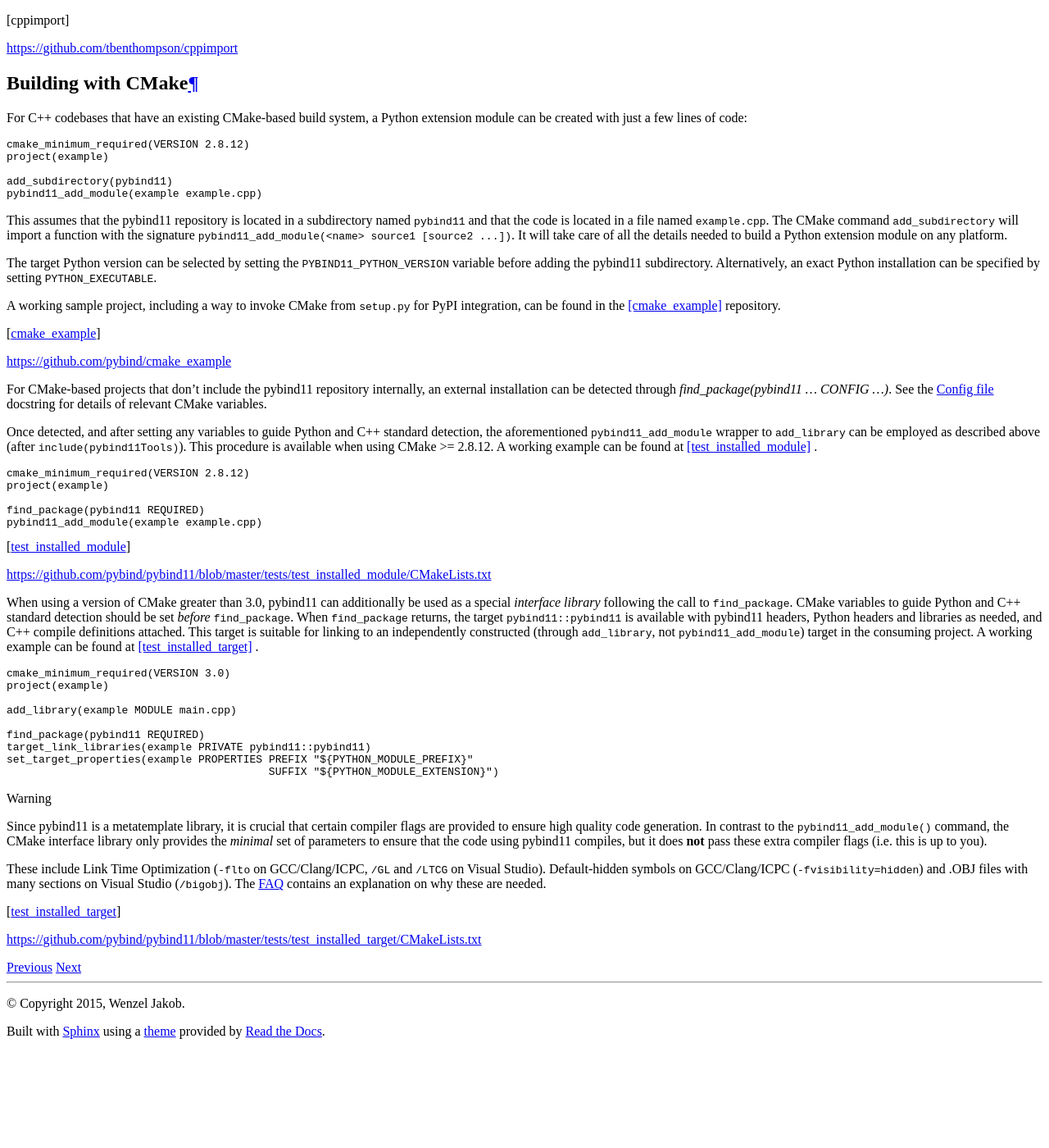
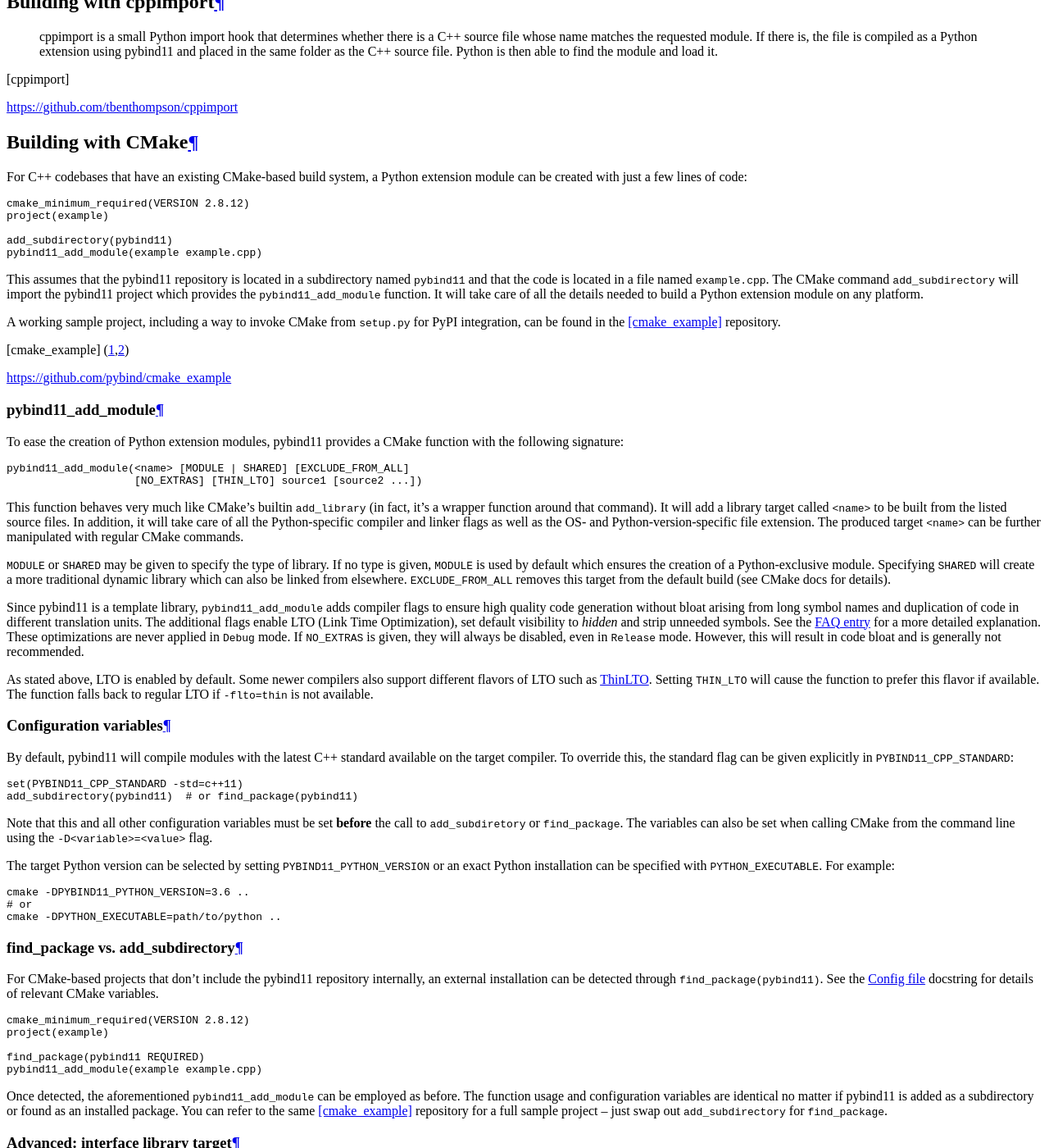
Before and after one commit to pybind/pybind11, a Sphinx documentation site: the page built from docs/compiling.rst, in a window 1280 px wide and 1400 px high, scrolled down 1009 px. Shown: the whole window at 82% size. Built offline with Sphinx 7.4.7 and the Read the Docs theme 2.0.0, drawn with Linux system fonts in a browser that asks for light colours; before the commit the page ends 2284 px from its top, so only the background shows below that; some of the changed text lies outside the part shown.

Commit message:
Add new options and docs for pybind11_add_module
See the documentation for a description of the options.

```diff
--- a/docs/compiling.rst
+++ b/docs/compiling.rst
@@ -39,30 +39,88 @@
 
 This assumes that the pybind11 repository is located in a subdirectory named
 :file:`pybind11` and that the code is located in a file named :file:`example.cpp`.
-The CMake command ``add_subdirectory`` will import a function with the signature
-``pybind11_add_module(<name> source1 [source2 ...])``. It will take care of all
-the details needed to build a Python extension module on any platform.
-
-The target Python version can be selected by setting the ``PYBIND11_PYTHON_VERSION``
-variable before adding the pybind11 subdirectory. Alternatively, an exact Python
-installation can be specified by setting ``PYTHON_EXECUTABLE``.
+The CMake command ``add_subdirectory`` will import the pybind11 project which
+provides the ``pybind11_add_module`` function. It will take care of all the
+details needed to build a Python extension module on any platform.
 
 A working sample project, including a way to invoke CMake from :file:`setup.py` for
 PyPI integration, can be found in the [cmake_example]_  repository.
 
 .. [cmake_example] https://github.com/pybind/cmake_example
 
-For CMake-based projects that don't include the pybind11
-repository internally, an external installation can be detected
-through `find_package(pybind11 ... CONFIG ...)`. See the `Config file
-<https://github.com/pybind/pybind11/blob/master/tools/pybind11Config.cmake.in>`_
-docstring for details of relevant CMake variables.
+pybind11_add_module
+-------------------
 
-Once detected, and after setting any variables to guide Python and
-C++ standard detection, the aforementioned ``pybind11_add_module``
-wrapper to ``add_library`` can be employed as described above (after
-``include(pybind11Tools)``). This procedure is available when using CMake
->= 2.8.12. A working example can be found at [test_installed_module]_ .
+To ease the creation of Python extension modules, pybind11 provides a CMake
+function with the following signature:
+
+.. code-block:: cmake
+
+    pybind11_add_module(<name> [MODULE | SHARED] [EXCLUDE_FROM_ALL]
+                        [NO_EXTRAS] [THIN_LTO] source1 [source2 ...])
+
+This function behaves very much like CMake's builtin ``add_library`` (in fact,
+it's a wrapper function around that command). It will add a library target
+called ``<name>`` to be built from the listed source files. In addition, it
+will take care of all the Python-specific compiler and linker flags as well
+as the OS- and Python-version-specific file extension. The produced target
+``<name>`` can be further manipulated with regular CMake commands.
+
+``MODULE`` or ``SHARED`` may be given to specify the type of library. If no
+type is given, ``MODULE`` is used by default which ensures the creation of a
+Python-exclusive module. Specifying ``SHARED`` will create a more traditional
+dynamic library which can also be linked from elsewhere. ``EXCLUDE_FROM_ALL``
+removes this target from the default build (see CMake docs for details).
+
+Since pybind11 is a template library, ``pybind11_add_module`` adds compiler
+flags to ensure high quality code generation without bloat arising from long
+symbol names and duplication of code in different translation units. The
+additional flags enable LTO (Link Time Optimization), set default visibility
+to *hidden* and strip unneeded symbols. See the :ref:`FAQ entry <faq:symhidden>`
+for a more detailed explanation. These optimizations are never applied in
+``Debug`` mode. If ``NO_EXTRAS`` is given, they will always be disabled, even
+in ``Release`` mode. However, this will result in code bloat and is generally
+not recommended.
+
+As stated above, LTO is enabled by default. Some newer compilers also support
+different flavors of LTO such as `ThinLTO`_. Setting ``THIN_LTO`` will cause
+the function to prefer this flavor if available. The function falls back to
+regular LTO if ``-flto=thin`` is not available.
+
+.. _ThinLTO: http://clang.llvm.org/docs/ThinLTO.html
+
+Configuration variables
+-----------------------
+
+By default, pybind11 will compile modules with the latest C++ standard
+available on the target compiler. To override this, the standard flag can
+be given explicitly in ``PYBIND11_CPP_STANDARD``:
+
+.. code-block:: cmake
+
+    set(PYBIND11_CPP_STANDARD -std=c++11)
+    add_subdirectory(pybind11)  # or find_package(pybind11)
+
+Note that this and all other configuration variables must be set **before** the
+call to ``add_subdiretory`` or ``find_package``. The variables can also be set
+when calling CMake from the command line using the ``-D<variable>=<value>`` flag.
+
+The target Python version can be selected by setting ``PYBIND11_PYTHON_VERSION``
+or an exact Python installation can be specified with ``PYTHON_EXECUTABLE``.
+For example:
+
+.. code-block:: bash
+
+    cmake -DPYBIND11_PYTHON_VERSION=3.6 ..
+    # or
+    cmake -DPYTHON_EXECUTABLE=path/to/python ..
+
+find_package vs. add_subdirectory
+---------------------------------
+
+For CMake-based projects that don't include the pybind11 repository internally,
+an external installation can be detected through ``find_package(pybind11)``.
+See the `Config file`_ docstring for details of relevant CMake variables.
 
 .. code-block:: cmake
 
@@ -72,27 +130,32 @@
     find_package(pybind11 REQUIRED)
     pybind11_add_module(example example.cpp)
 
-.. [test_installed_module] https://github.com/pybind/pybind11/blob/master/tests/test_installed_module/CMakeLists.txt
+Once detected, the aforementioned ``pybind11_add_module`` can be employed as
+before. The function usage and configuration variables are identical no matter
+if pybind11 is added as a subdirectory or found as an installed package. You
+can refer to the same [cmake_example]_ repository for a full sample project
+-- just swap out ``add_subdirectory`` for ``find_package``.
 
-When using a version of CMake greater than 3.0, pybind11 can
-additionally be used as a special *interface library* following the
-call to ``find_package``. CMake variables to guide Python and C++
-standard detection should be set *before* ``find_package``. When
-``find_package`` returns, the target ``pybind11::pybind11`` is
-available with pybind11 headers, Python headers and libraries as
-needed, and C++ compile definitions attached. This target is suitable
-for linking to an independently constructed (through ``add_library``,
-not ``pybind11_add_module``) target in the consuming project. A working
-example can be found at [test_installed_target]_ .
+.. _Config file: https://github.com/pybind/pybind11/blob/master/tools/pybind11Config.cmake.in
+
+Advanced: interface library target
+----------------------------------
+
+When using a version of CMake greater than 3.0, pybind11 can additionally
+be used as a special *interface library* . The target ``pybind11::pybind11``
+is available with pybind11 headers, Python headers and libraries as needed,
+and C++ compile definitions attached. This target is suitable for linking
+to an independently constructed (through ``add_library``, not
+``pybind11_add_module``) target in the consuming project.
 
 .. code-block:: cmake
 
     cmake_minimum_required(VERSION 3.0)
     project(example)
 
+    find_package(pybind11 REQUIRED)  # or add_subdirectory(pybind11)
+
     add_library(example MODULE main.cpp)
-
-    find_package(pybind11 REQUIRED)
     target_link_libraries(example PRIVATE pybind11::pybind11)
     set_target_properties(example PROPERTIES PREFIX "${PYTHON_MODULE_PREFIX}"
                                              SUFFIX "${PYTHON_MODULE_EXTENSION}")
@@ -111,5 +174,3 @@
     (``-fvisibility=hidden``) and .OBJ files with many sections on Visual Studio
     (``/bigobj``). The :ref:`FAQ <faq:symhidden>` contains an
     explanation on why these are needed.
-
-.. [test_installed_target] https://github.com/pybind/pybind11/blob/master/tests/test_installed_target/CMakeLists.txt
```
Also changed, not shown: 3 other files.
